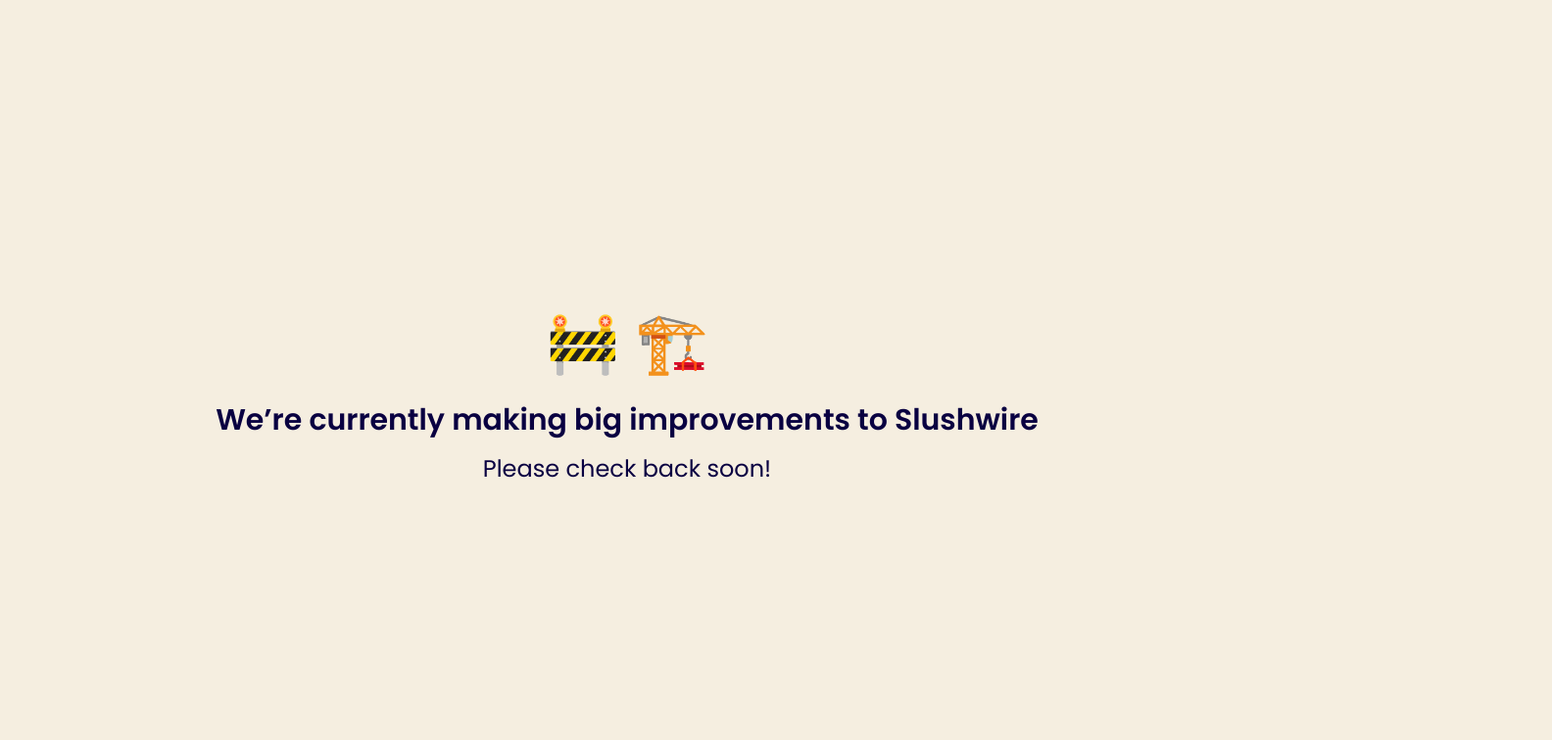
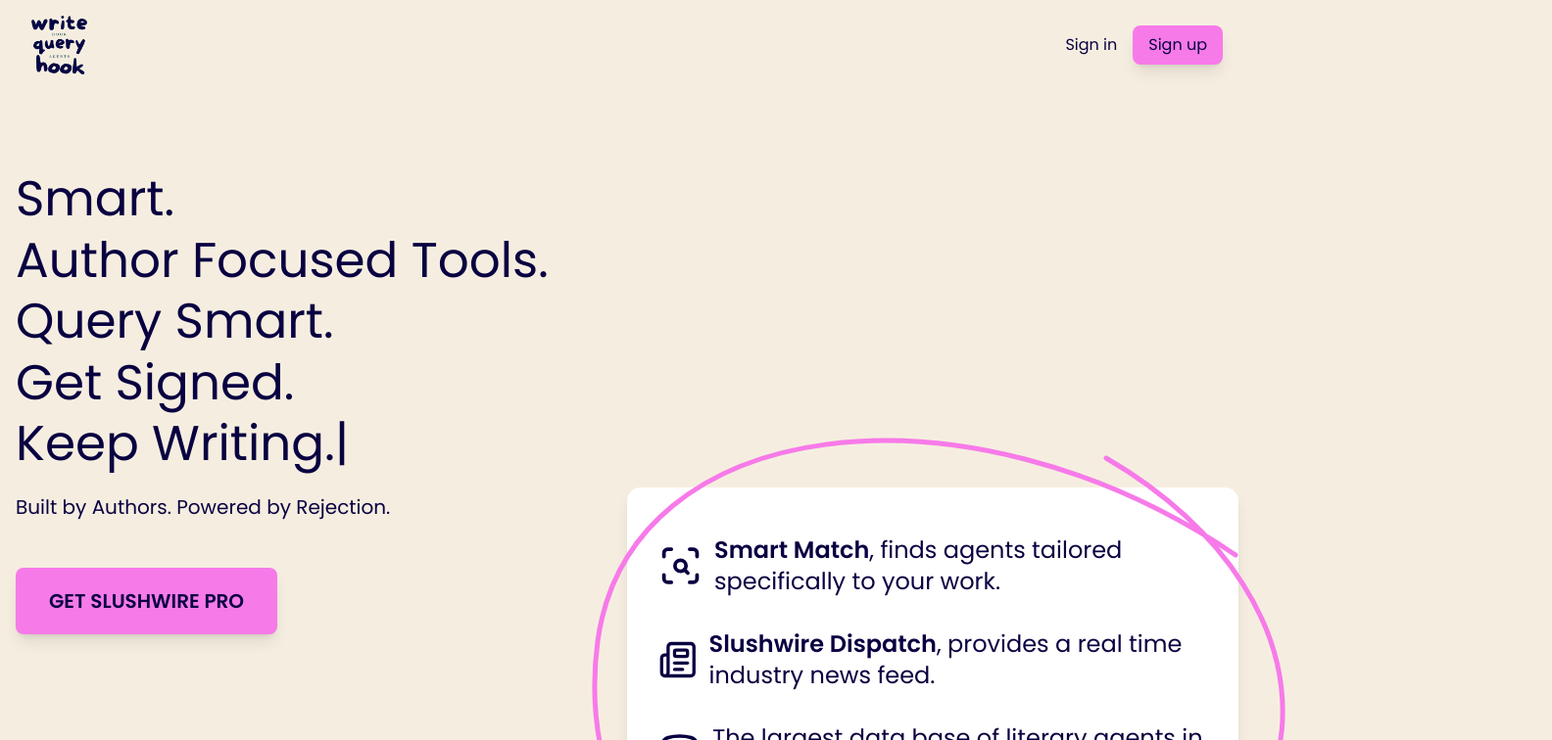
Before and after one commit to thefrankharvey/querybot_web_app, a Next.js app: page / in a window 1280 px wide. Shown: the top 756 px of the page at 98% size, 1584 px wide, since content can reach past the window. Built offline with nearby package versions, Linux system fonts and the light colour scheme; no server answers.

Commit message:
Add nav and landing page

```diff
--- a/app/(home)/page.tsx
+++ b/app/(home)/page.tsx
@@ -1,27 +1,27 @@
 "use client";
 
-// import { useState } from "react";
-// import { Button } from "../ui-primitives/button";
-// import TypeAnimationBlock from "./components/type-animation-block";
-// import ProductsBlock from "./components/products-block";
-// import SmartMatchBlock from "./components/smart-match-block";
-// import SlushwireDispatchBlock from "./components/slushwire-dispatch-block";
-// import SlushwireProBlock from "./components/slushwire-pro-block";
-// import Link from "next/link";
+import { useState } from "react";
+import { Button } from "../ui-primitives/button";
+import TypeAnimationBlock from "./components/type-animation-block";
+import ProductsBlock from "./components/products-block";
+import SmartMatchBlock from "./components/smart-match-block";
+import SlushwireDispatchBlock from "./components/slushwire-dispatch-block";
+import SlushwireProBlock from "./components/slushwire-pro-block";
+import Link from "next/link";
 
 const Home = () => {
-  // const [showSecondAnimation, setShowSecondAnimation] = useState(false);
+  const [showSecondAnimation, setShowSecondAnimation] = useState(false);
 
   return (
     <div className="w-full">
-      <div className="flex flex-col gap-4 justify-center items-center h-screen">
+      {/* <div className="flex flex-col gap-4 justify-center items-center h-screen">
         <div className="text-[60px]">🚧 🏗️</div>
         <h1 className="text-3xl font-semibold text-center">
           We’re currently making big improvements to Slushwire
         </h1>
         <span className="text-2xl font-normal">Please check back soon!</span>
-      </div>
-      {/* <div className="w-full flex flex-col md:block">
+      </div> */}
+      <div className="w-full flex flex-col md:block">
         <TypeAnimationBlock
           setShowSecondAnimation={setShowSecondAnimation}
           showSecondAnimation={showSecondAnimation}
@@ -37,7 +37,7 @@ const Home = () => {
       </div>
       <SmartMatchBlock />
       <SlushwireDispatchBlock />
-      <SlushwireProBlock /> */}
+      <SlushwireProBlock />
     </div>
   );
 };
--- a/app/layout.tsx
+++ b/app/layout.tsx
@@ -1,7 +1,7 @@
 import type { Metadata } from "next";
 import { Poppins } from "next/font/google";
 import "./globals.css";
-// import Nav from "./components/nav";
+import Nav from "./components/nav";
 import Footer from "./components/footer";
 import { ClerkProvider } from "@clerk/nextjs";
 
@@ -42,7 +42,7 @@ export default function RootLayout({
     <ClerkProvider>
       <html lang="en">
         <body className={`${poppins.className} antialiased`}>
-          {/* <Nav /> */}
+          <Nav />
           <div className="max-w-screen-xl mx-auto px-4 py-0 min-h-screen">
             {children}
           </div>
```
